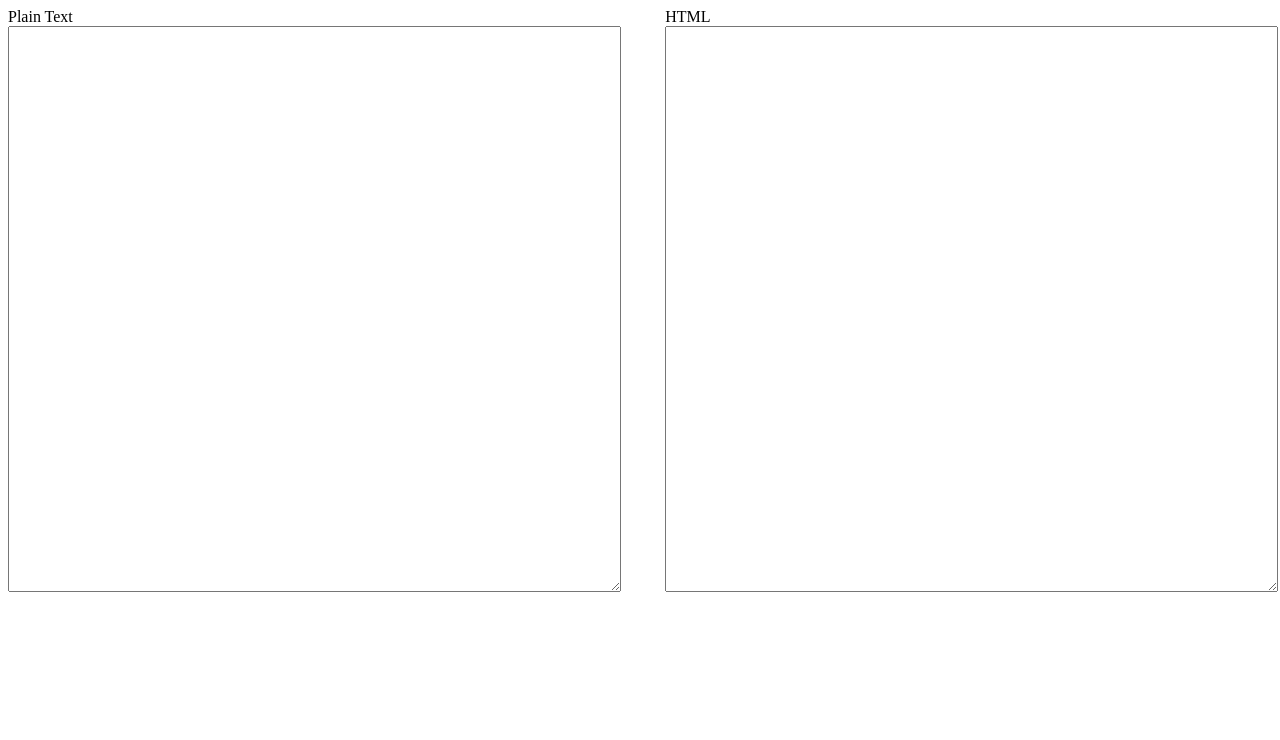
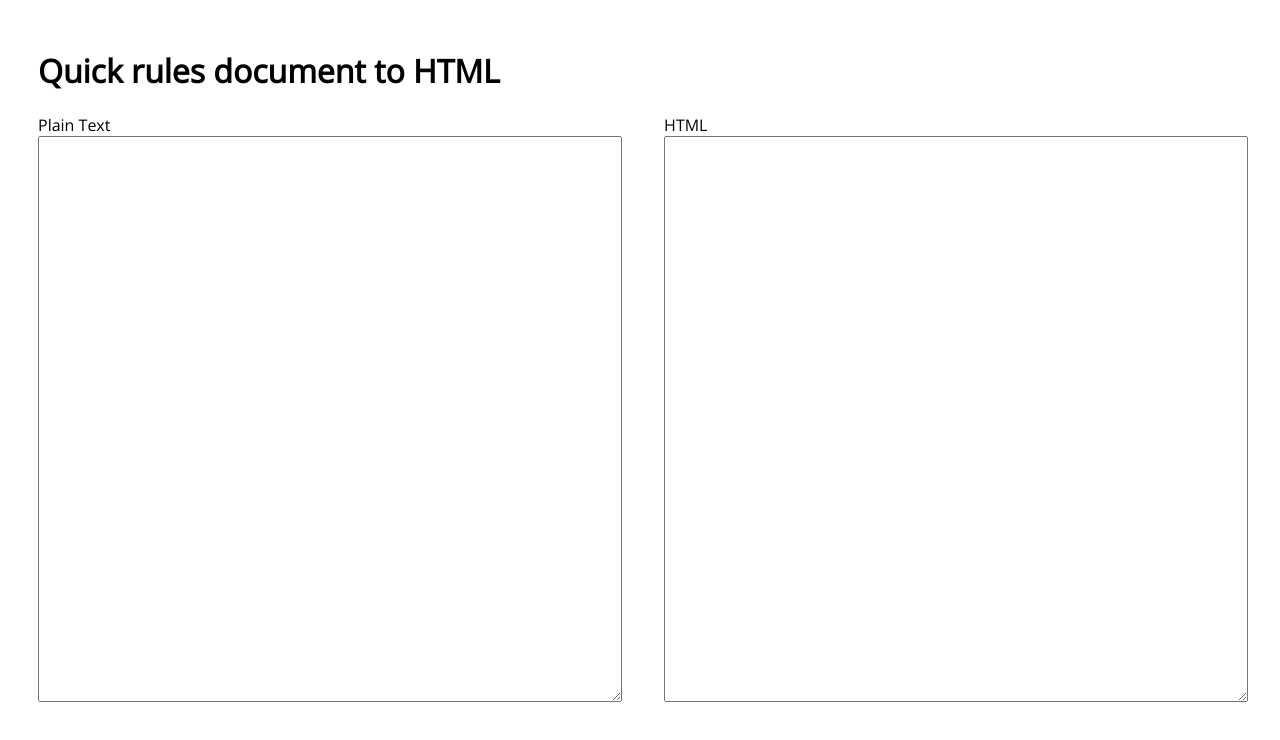
Before and after one commit to ThePaavero/rules-to-html, a plain HTML site: page index.html in a window 1280 px wide. Drawn offline with nearby package versions, Linux system fonts and the light colour scheme.

Commit message:
Some styles

```diff
--- a/index.html
+++ b/index.html
@@ -3,8 +3,15 @@
 <head>
   <meta charset='utf-8'>
   <title>Rules to HTML</title>
+  <link href='https://fonts.googleapis.com/css?family=Open+Sans' rel='stylesheet'>
   <style>
     body {
+      box-sizing: border-box;
+      padding: 20px 30px;
+      font-family: 'Open Sans', sans-serif;
+    }
+
+    .tool-wrapper {
       display: flex;
       flex-wrap: nowrap;
       flex-direction: row;
@@ -24,6 +31,8 @@
   </style>
 </head>
 <body>
+<h1>Quick rules document to HTML</h1>
+<div class='tool-wrapper'>
   <label>
     Plain Text
     <textarea name='plain-text'></textarea>
@@ -32,6 +41,7 @@
     HTML
     <textarea name='html'></textarea>
   </label>
+</div><!-- tool-wrapper -->
 <script>
   (() => {
 
```
Lines whose indentation alone changed are shown as unchanged.
